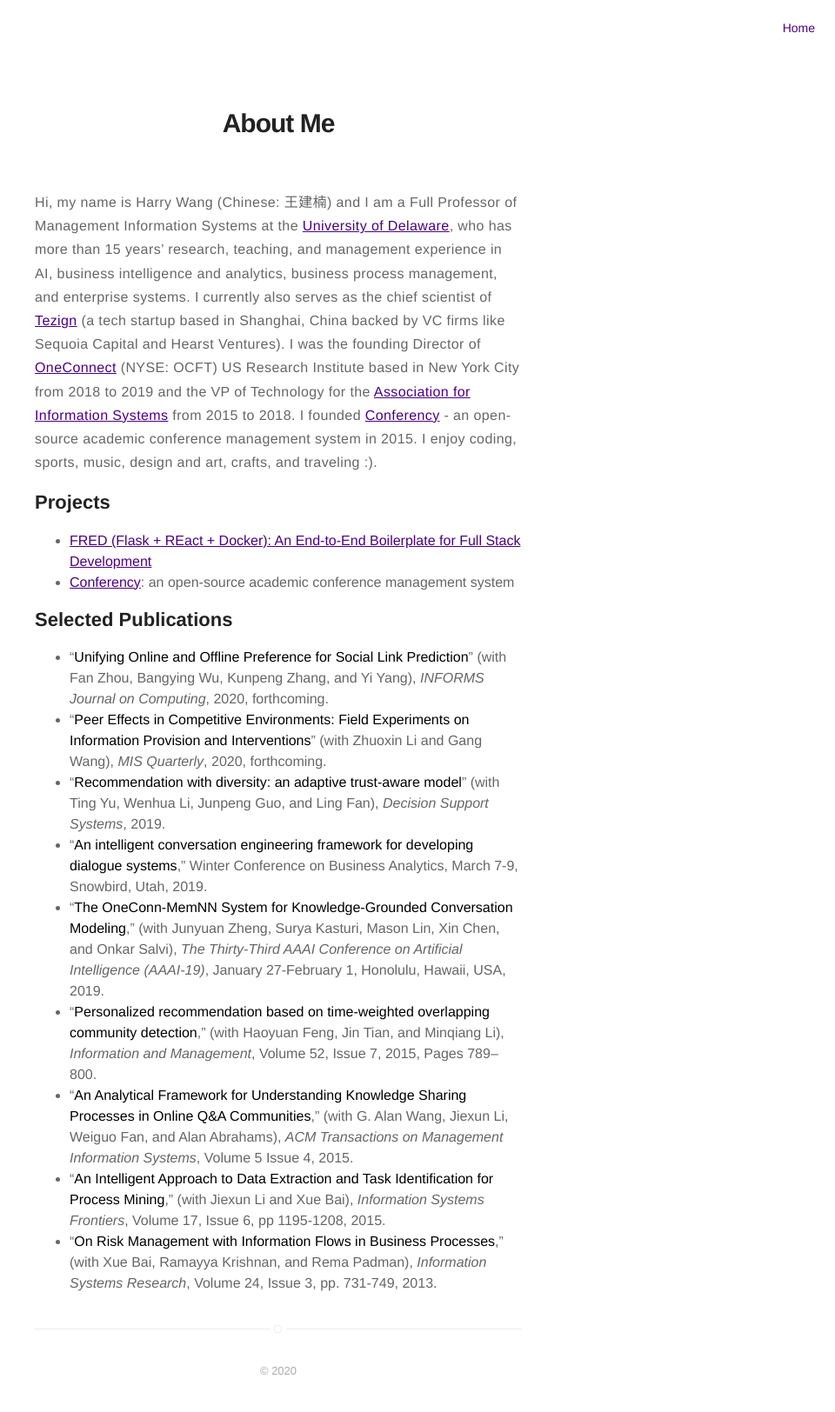
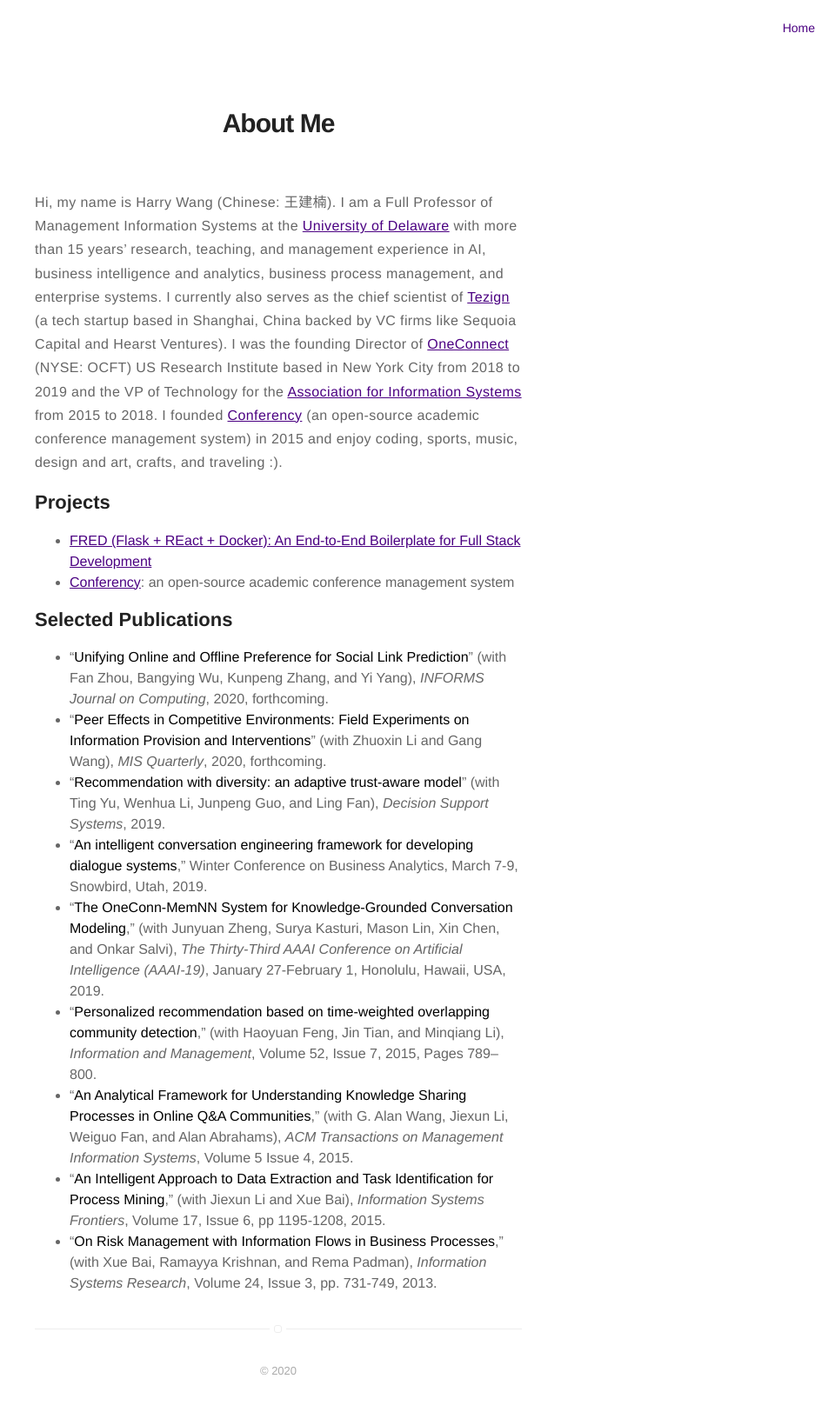
Before and after one commit to harrywang/harrywang.github.io, a Jekyll site: the page built from about.md, in a window 1280 px wide. Shown: the whole page at 87% size, without its empty margins (320-1280 px from the left). Built offline with Jekyll 4.4.1, drawn with Linux system fonts in a browser that asks for light colours.

Commit message:
updated about

```diff
--- a/about.md
+++ b/about.md
@@ -4,7 +4,7 @@ layout: page
 ---
 # About Me
 
-Hi, my name is Harry Wang (Chinese: 王建楠) and I am a Full Professor of Management Information Systems at the [University of Delaware](https://www.udel.edu/), who has more than 15 years' research, teaching, and management experience in AI, business intelligence and analytics, business process management, and enterprise systems. I currently also serves as the chief scientist of [Tezign](https://www.tezign.com) (a tech startup based in Shanghai, China backed by VC firms like Sequoia Capital and Hearst Ventures). I was the founding Director of [OneConnect](https://www.ocft.com/) (NYSE: OCFT) US Research Institute based in New York City from 2018 to 2019 and the VP of Technology for the [Association for Information Systems](https://aisnet.org/) from 2015 to 2018. I founded [Conferency](https://www.conferency.com/) - an open-source academic conference management system in 2015. I enjoy coding, sports, music, design and art, crafts, and traveling :).
+Hi, my name is Harry Wang (Chinese: 王建楠). I am a Full Professor of Management Information Systems at the [University of Delaware](https://www.udel.edu/) with more than 15 years' research, teaching, and management experience in AI, business intelligence and analytics, business process management, and enterprise systems. I currently also serves as the chief scientist of [Tezign](https://www.tezign.com) (a tech startup based in Shanghai, China backed by VC firms like Sequoia Capital and Hearst Ventures). I was the founding Director of [OneConnect](https://www.ocft.com/) (NYSE: OCFT) US Research Institute based in New York City from 2018 to 2019 and the VP of Technology for the [Association for Information Systems](https://aisnet.org/) from 2015 to 2018. I founded [Conferency](https://www.conferency.com/) (an open-source academic conference management system) in 2015 and enjoy coding, sports, music, design and art, crafts, and traveling :).
 
 ## Projects
 
```
Also changed, not shown: 1 other file.
